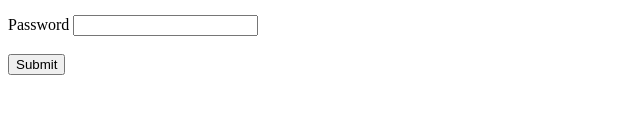
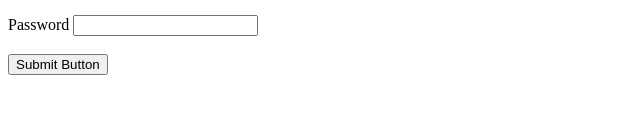
Before and after one commit to acciojob/car-insurance-form-Kushal-deep, a website: page main.html in a window 1280 px wide. Shown: the part 224-338 px from the top of the page, without its empty margins (0-640 px from the left). Drawn offline with Linux system fonts and the light colour scheme.

Commit message:
created a submission

```diff
--- a/main.html
+++ b/main.html
@@ -47,7 +47,7 @@
 		<input type="password" id="password" name="pass" required/>
 		<br/></br>
 
-		<input type="submit"/>
+		<button>Submit Button</button>
 
 
 
```
